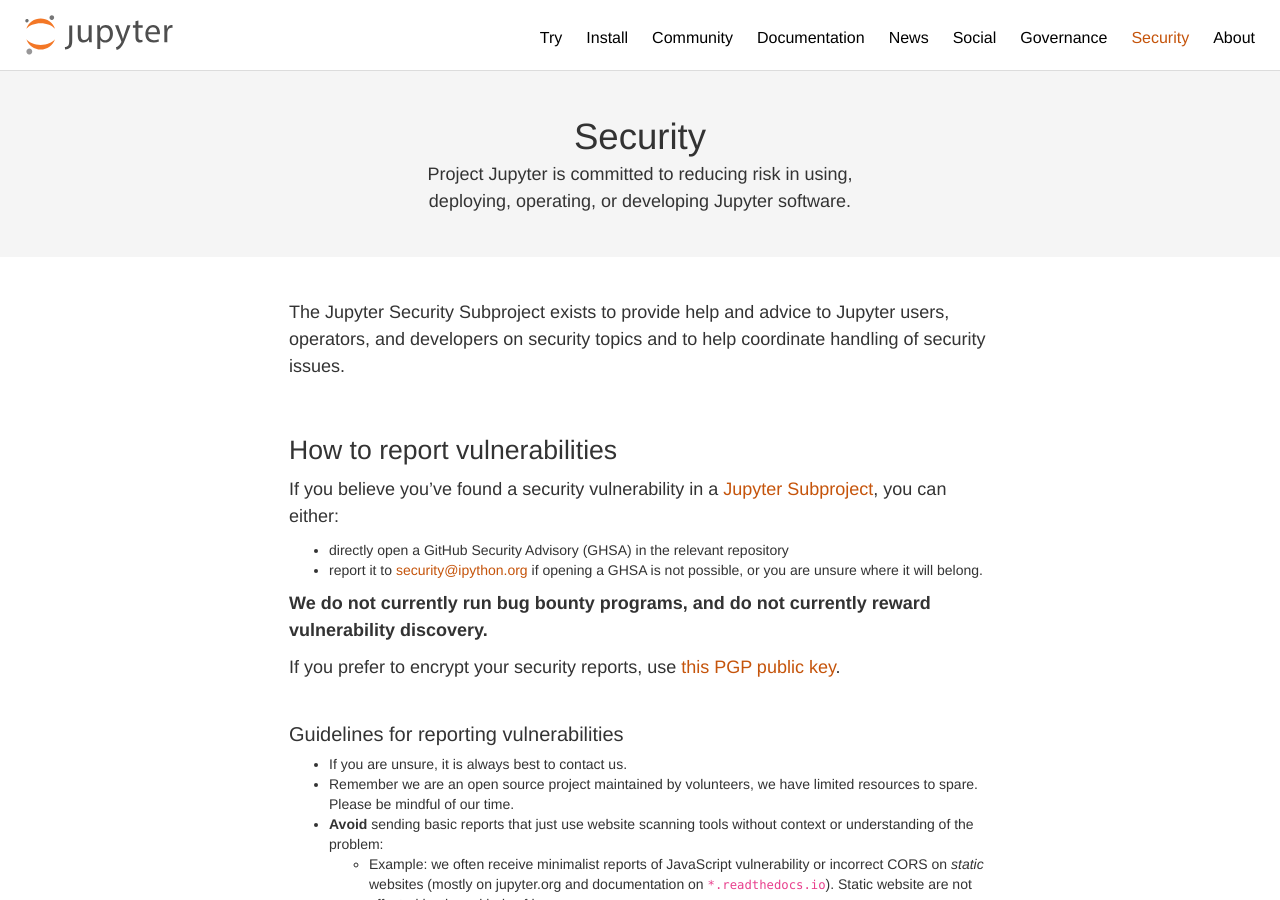
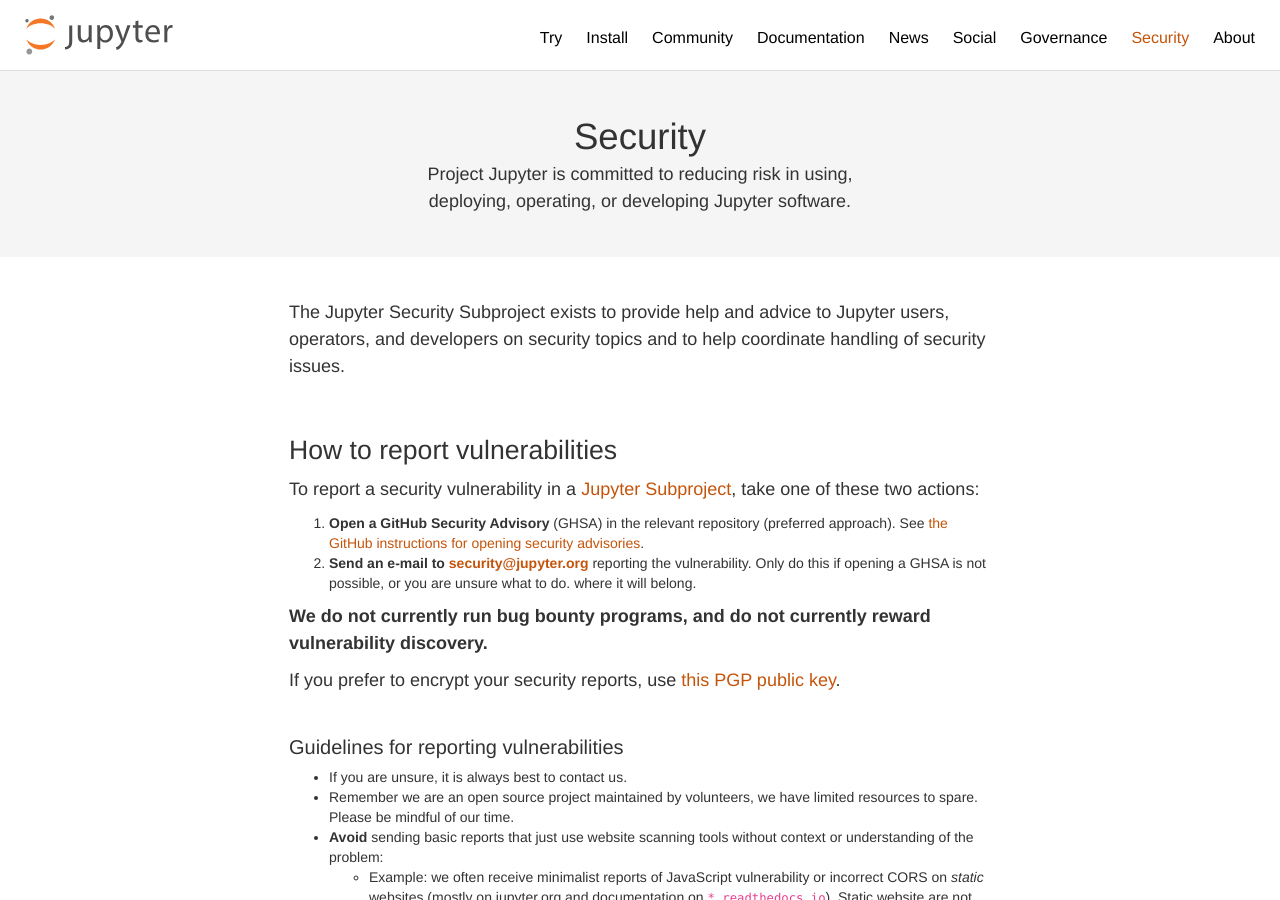
Before and after one commit to jupyter/jupyter.github.io, a Jekyll site: the page built from security.md, in a window 1280 px wide and 900 px high. Built offline with Jekyll 4.4.1, drawn with Linux system fonts in a browser that asks for light colours; comment, search, counter and statistics services are not loaded.

Commit message:
Update email to report the security vulnerabilities (#803)
Co-authored-by: Chris Holdgraf <choldgraf@gmail.com>

```diff
--- a/security.md
+++ b/security.md
@@ -11,11 +11,11 @@
 
 ## How to report vulnerabilities
 
-If you believe you've found a security vulnerability in a [Jupyter Subproject](https://jupyter.org/governance/list_of_subprojects.html),
-you can either:
+To report a security vulnerability in a [Jupyter Subproject](https://jupyter.org/governance/list_of_subprojects.html),
+take one of these two actions:
 
- - directly open a GitHub Security Advisory (GHSA) in the relevant repository
- - report it to [security@ipython.org](mailto:security@ipython.org) if opening a GHSA is not possible, or you are unsure
+ 1. **Open a GitHub Security Advisory** (GHSA) in the relevant repository (preferred approach). See [the GitHub instructions for opening security advisories](https://docs.github.com/en/code-security/security-advisories/guidance-on-reporting-and-writing-information-about-vulnerabilities/privately-reporting-a-security-vulnerability#privately-reporting-a-security-vulnerability).
+ 2. **Send an e-mail to [security@jupyter.org](mailto:security@jupyter.org)** reporting the vulnerability. Only do this if opening a GHSA is not possible, or you are unsure what to do.
    where it will belong.
 
 **We do not currently run bug bounty programs, and do not currently reward
```
